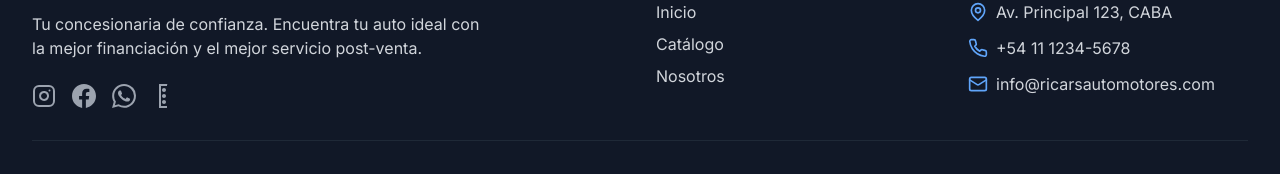
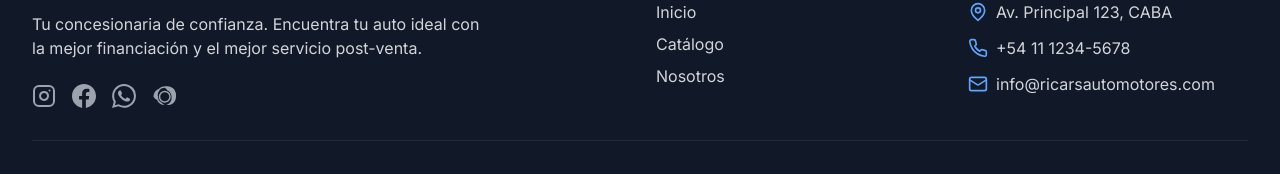
Before and after one commit to Valenotero/RicarsAutom-viles, a React (Create React App) app: page /login in a window 1280 px wide. Shown: the part 956-1130 px from the top of the page. Built offline with nearby package versions, Linux system fonts and the light colour scheme.

Commit message:
Corregir icono de Mercado Libre con el logo oficial

```diff
--- a/src/components/icons/SocialIcons.js
+++ b/src/components/icons/SocialIcons.js
@@ -15,23 +15,21 @@ export const WhatsAppIcon = ({ className = "w-6 h-6", ...props }) => (
 // Icono de MercadoLibre
 export const MercadoLibreIcon = ({ className = "w-6 h-6", ...props }) => (
   <svg
+    className={className}
     viewBox="0 0 24 24"
-    className={className}
     fill="currentColor"
     {...props}
   >
-    <path d="M15.5 0h-7C7.12 0 7 0.12 7 0.5v23c0 0.38 0.12 0.5 0.5 0.5h7c0.38 0 0.5-0.12 0.5-0.5v-23C16 0.12 15.88 0 15.5 0zM9 22V2h6v20H9z"/>
-    <path d="M12 4c-1.1 0-2 0.9-2 2s0.9 2 2 2 2-0.9 2-2-0.9-2-2-2z"/>
-    <path d="M12 10c-1.1 0-2 0.9-2 2s0.9 2 2 2 2-0.9 2-2-0.9-2-2-2z"/>
-    <path d="M12 16c-1.1 0-2 0.9-2 2s0.9 2 2 2 2-0.9 2-2-0.9-2-2-2z"/>
+    <path d="M15.5 2.25a8.38 8.38 0 0 1 3.244.636 8.5 8.5 0 0 1 2.651 1.732 8.38 8.38 0 0 1 1.732 2.65A8.5 8.5 0 0 1 24 12.75a8.38 8.38 0 0 1-.636 3.244 8.5 8.5 0 0 1-1.732 2.651 8.38 8.38 0 0 1-2.65 1.732 8.5 8.5 0 0 1-3.244.636H12.75a8.38 8.38 0 0 1-3.244-.636 8.5 8.5 0 0 1-2.651-1.732 8.38 8.38 0 0 1-1.732-2.65A8.5 8.5 0 0 1 1.5 12.75a8.38 8.38 0 0 1 .636-3.244 8.5 8.5 0 0 1 1.732-2.651 8.38 8.38 0 0 1 2.65-1.732A8.5 8.5 0 0 1 12.75 2.25h2.75zm-2.75 1.5a6.88 6.88 0 0 0-2.662.522 6.75 6.75 0 0 0-2.108 1.374 6.88 6.88 0 0 0-1.374 2.108A6.75 6.75 0 0 0 6 12.75a6.88 6.88 0 0 0 .522 2.662 6.75 6.75 0 0 0 1.374 2.108 6.88 6.88 0 0 0 2.108 1.374A6.75 6.75 0 0 0 12.75 21a6.88 6.88 0 0 0 2.662-.522 6.75 6.75 0 0 0 2.108-1.374 6.88 6.88 0 0 0 1.374-2.108A6.75 6.75 0 0 0 19.5 12.75a6.88 6.88 0 0 0-.522-2.662 6.75 6.75 0 0 0-1.374-2.108 6.88 6.88 0 0 0-2.108-1.374A6.75 6.75 0 0 0 12.75 3.75h-2.75z"/>
+    <path d="M12.75 6.75a6 6 0 0 1 6 6 6 6 0 0 1-6 6 6 6 0 0 1-6-6 6 6 0 0 1 6-6zm0 1.5a4.5 4.5 0 0 0-4.5 4.5 4.5 4.5 0 0 0 4.5 4.5 4.5 4.5 0 0 0 4.5-4.5 4.5 4.5 0 0 0-4.5-4.5z"/>
   </svg>
 );
 
 // Icono de Facebook (ya existe en lucide-react, pero por consistencia)
 export const FacebookIcon = ({ className = "w-6 h-6", ...props }) => (
   <svg
+    className={className}
     viewBox="0 0 24 24"
-    className={className}
     fill="currentColor"
     {...props}
   >
```
